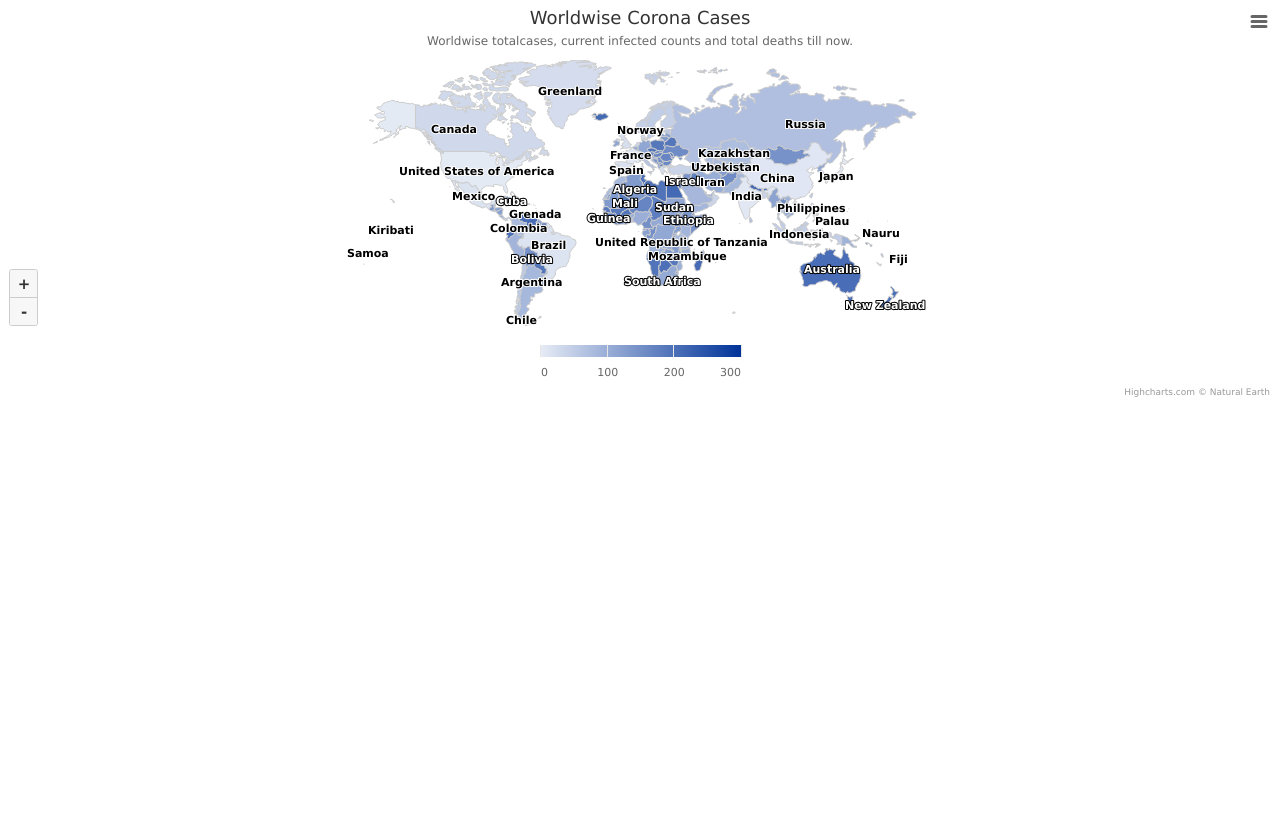
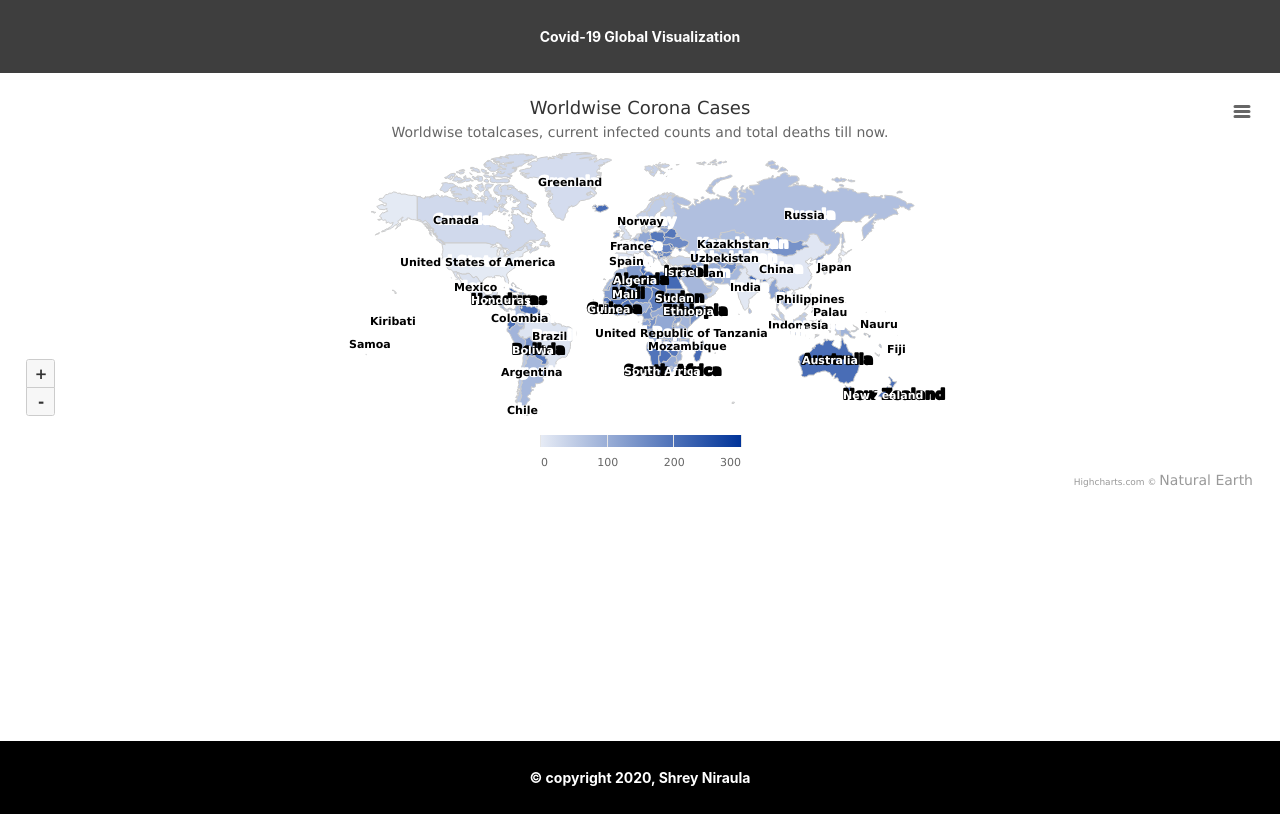
Before and after one commit to ShreyNiraula/Covid19-worldmap, a React (Create React App) app: page / in a window 1280 px wide. Built offline with nearby package versions, Linux system fonts and the light colour scheme.

Commit message:
header and footer components added with custom css in app.css

```diff
--- a/src/App.css
+++ b/src/App.css
@@ -1,38 +1,27 @@
-.App {
-  text-align: center;
+*{
+  box-sizing: border-box;
+  margin:0;
+  padding:0;
+  font-size: 14px;
 }
-
-.App-logo {
-  height: 40vmin;
-  pointer-events: none;
+.App{
+  width:100%;
+  margin:0 auto
 }
-
-@media (prefers-reduced-motion: no-preference) {
-  .App-logo {
-    animation: App-logo-spin infinite 20s linear;
-  }
+.header{
+    background-color:#3e3e3e;
+    color:white;
+    padding:2em;
+    text-align:center;
 }
-
-.App-header {
-  background-color: #282c34;
-  min-height: 100vh;
-  display: flex;
-  flex-direction: column;
-  align-items: center;
-  justify-content: center;
-  font-size: calc(10px + 2vmin);
-  color: white;
+.map-wrapper{
+  min-height: 80vh;
+  padding:0.2em;
+  margin: 1em;
 }
-
-.App-link {
-  color: #61dafb;
+.footer{
+  background-color:black;
+  color:white;
+  padding:2em;
+  text-align:center;
 }
-
-@keyframes App-logo-spin {
-  from {
-    transform: rotate(0deg);
-  }
-  to {
-    transform: rotate(360deg);
-  }
-}
--- a/src/App.js
+++ b/src/App.js
@@ -1,8 +1,12 @@
-import React from 'react';
-import './App.css';
-import mapOptions from './mapOptions/mapOptions'
+import React from "react";
+import "./App.css";
+import mapOptions from "./mapOptions/mapOptions";
 import Highcharts from "highcharts/highstock";
 import MapChart from "./components/MapChart";
+
+import Header from "./components/Header";
+import Footer from "./components/Footer";
+
 // Load Highcharts modules
 require("highcharts/indicators/indicators")(Highcharts);
 require("highcharts/indicators/pivot-points")(Highcharts);
@@ -10,13 +14,18 @@ require("highcharts/indicators/macd")(Highcharts);
 require("highcharts/modules/exporting")(Highcharts);
 require("highcharts/modules/map")(Highcharts);
 
-
-
-
 function App() {
   return (
     <div className="App">
-      <MapChart options={mapOptions} highcharts={Highcharts} />
+      <div className="header">
+        <Header></Header>
+      </div>
+      <div className="map-wrapper">
+        <MapChart options={mapOptions} highcharts={Highcharts} />
+      </div>
+      <div className="footer">
+        <Footer></Footer>
+      </div>
     </div>
   );
 }
--- /dev/null
+++ b/src/components/Footer.js
@@ -0,0 +1,17 @@
+import React from 'react'
+
+const Footer = () => {
+    return (
+        <>
+            <h5>&copy; copyright 2020, Shrey Niraula</h5>
+        </>
+    )
+}
+const footerStyle = {
+    backgroundColor:'black',
+    color:'white',
+    padding:'0.5em',
+    textAlign:'center'
+}
+
+export default Footer
--- /dev/null
+++ b/src/components/Header.js
@@ -0,0 +1,17 @@
+import React from 'react'
+
+const Header = () => {
+    return (
+        <>
+            <h3>Covid-19 Global Visualization</h3>
+        </>
+    )
+}
+// const headerStyle = {
+//     backgroundColor:'#3e3e3e',
+//     color:'white',
+//     padding:'0.5em',
+//     textAlign:'center'
+// }
+
+export default Header
```
